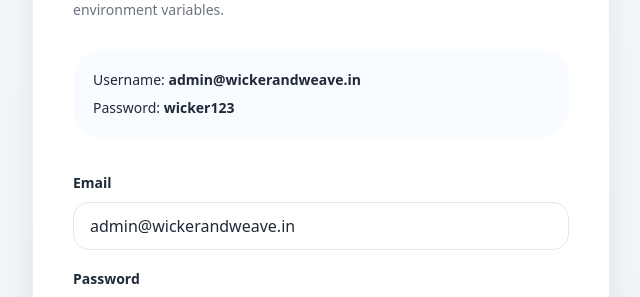
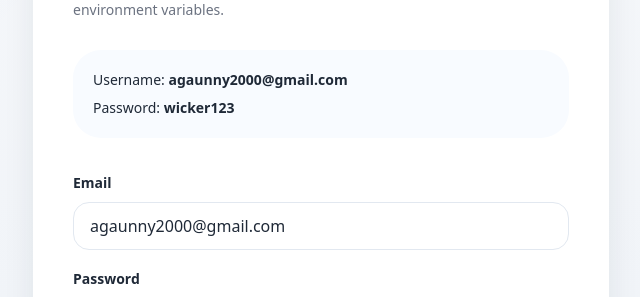
Before and after one commit to chandramondal-1/ww, a Next.js app: page /admin/login in a window 1280 px wide. Shown: the part 302-599 px from the top of the page, without its empty margins (319-959 px from the left). Built offline with nearby package versions, Linux system fonts and the light colour scheme; no server answers.

Commit message:
number change 2

```diff
--- a/assets/js/store.js
+++ b/assets/js/store.js
@@ -533,7 +533,7 @@
 
   function login(username, password) {
     var isValid =
-      username === "admin@wickerandweave.in" &&
+      username === "agaunny2000@gmail.com" &&
       password === "wicker123";
 
     if (isValid) {
--- a/src/app/(admin)/admin/login/page.tsx
+++ b/src/app/(admin)/admin/login/page.tsx
@@ -34,7 +34,7 @@ export default async function AdminLoginPage({ searchParams }: AdminLoginPagePro
 
           <div className="mt-6 rounded-[28px] bg-[#f8fbff] p-5 text-sm text-[#1f2937]">
             <p>
-              Username: <span className="font-semibold">admin@wickerandweave.in</span>
+              Username: <span className="font-semibold">agaunny2000@gmail.com</span>
             </p>
             <p className="mt-2">
               Password: <span className="font-semibold">wicker123</span>
@@ -50,7 +50,7 @@ export default async function AdminLoginPage({ searchParams }: AdminLoginPagePro
               <span className="text-sm font-semibold text-[#1f2937]">Email</span>
               <input
                 className="h-12 w-full rounded-2xl border border-slate-200 px-4 outline-none focus:border-[#2874F0]"
-                defaultValue="admin@wickerandweave.in"
+                defaultValue="agaunny2000@gmail.com"
                 name="username"
                 required
                 type="email"
--- a/src/lib/auth.ts
+++ b/src/lib/auth.ts
@@ -5,7 +5,7 @@ const ADMIN_COOKIE = "ww_admin_session";
 
 function getAdminCredentials() {
   return {
-    username: process.env.ADMIN_USERNAME || "admin@wickerandweave.in",
+    username: process.env.ADMIN_USERNAME || "agaunny2000@gmail.com",
     password: process.env.ADMIN_PASSWORD || "wicker123"
   };
 }
```
Also changed, not shown: 1 other file (tests, documents, lock files or other folders).
